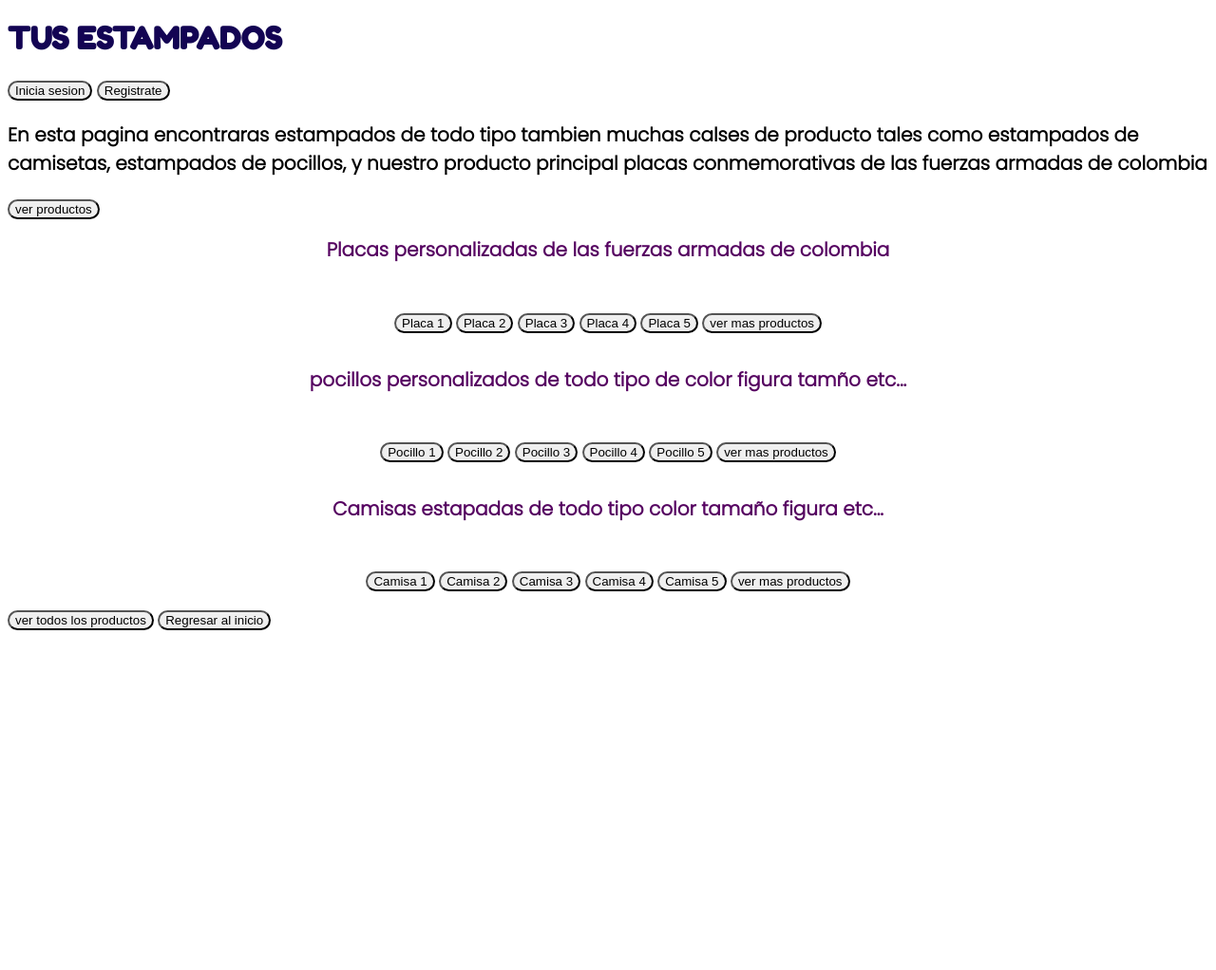
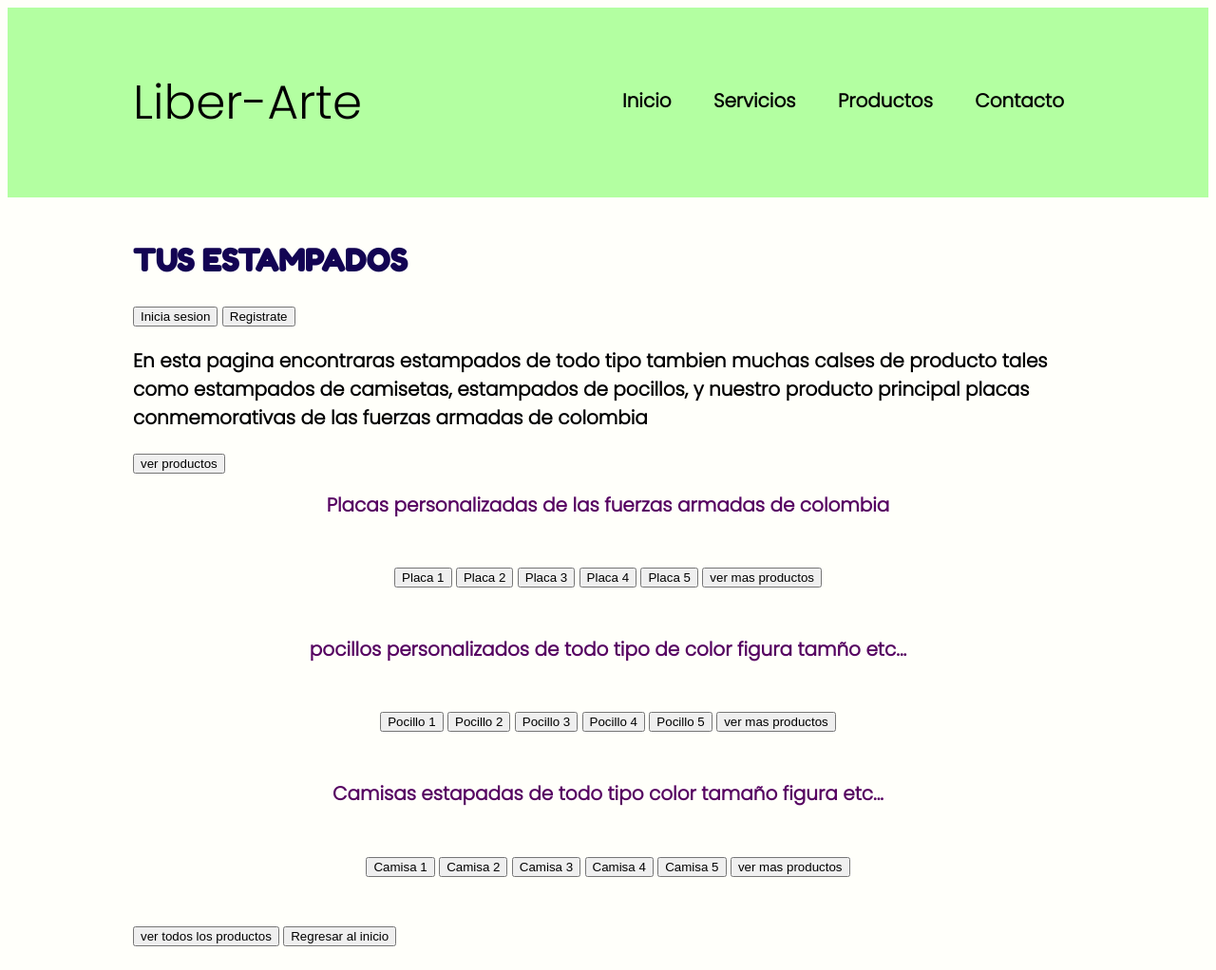
Before and after one commit to Dialpi/Proyecto_SENA_TPS, a PHP site: page /pagina.html in a window 1280 px wide. Shown: the whole page at 95% size. Before the commit the page ends 664 px from the top, so only its background shows below. Run offline with PHP 8.4, Linux system fonts and the light colour scheme.

Commit message:
creacion del header

```diff
--- a/PaginaWeb/estilos.css
+++ b/PaginaWeb/estilos.css
@@ -1,13 +1,76 @@
+
+
 @import url('https://fonts.googleapis.com/css2?family=Fredoka+One&family=Poppins:wght@300&display=swap');
 
 body {
+    background: #fffffa;
     font-family: 'Poppins', sans-serif;
+    }
+header {
+  width: 100%;
+  overflow: hidden;
+  background:#B3FFA1;
+  margin-bottom: 20px;
+}
+.wrapper {
+    width: 90%;
+    max-width: 1000px;
+    margin:auto;
+    overflow: hidden;
+}
 
+header .logo {
+  color: #000;
+  font-size:  50px;
+  line-height: 200px;
+  float:left;
+}
+header nav {
+  float:right;
+  line-height: 200px;
+}
+header nav a{
+    display: inline-block;
+    color: #000;
+    text-decoration: none;
+    padding: 10px 20px;
+    line-height:normal;
+    font-size: 20px;
+    font-weight: bold;
+    -webkit-transition:all 500ms ease ;
+    -o-transition:all 500ms ease ;
+    transition:all 500ms ease ;
 
 }
-
-.boton-placas {
-    border-radius: 20px;
+header nav a:hover {
+  background: #0D7100;
+  border-radius: 50px;
+}
+.header2 {
+  position:fixed;
+  height: 100px;
+}
+.header2 .logo {
+  line-height: 100px;
+  font-size: 50px;
+}
+.header2 nav {
+  line-height: 100px;
+}
+@media screen and (max-width: 950px) {
+  header .logo,
+  header nav {
+    width:100%;
+    text-align:center;
+    line-height: 100px;
+  }
+  .header2{
+    height: auto;
+  }
+ .header2 .logo,
+ .header2 nav  {
+   line-height: 50px;
+ }
 
 }
 
@@ -20,7 +83,9 @@ body {
     background-image: linear-gradient(to bottom, #2079b0, #eb94d0);
     text-decoration: none;
   }
-
+.contenido p {
+  margin-bottom: 1em;
+}
 #placa{
     display: flex;
   flex-direction: column;
--- /dev/null
+++ b/PaginaWeb/header.js
@@ -0,0 +1,12 @@
+$(document).ready(function(){
+
+    $(window).scroll(function(){
+        if($(this).scrollTop() > 0){
+           $('header').addClass('header2');
+        }else{
+            $('header').removeClass('header2');
+        }
+
+    });
+
+});
--- a/PaginaWeb/pagina.html
+++ b/PaginaWeb/pagina.html
@@ -2,13 +2,27 @@
 <html>
     <head>
         <meta charset="utf-8" />
-        <title>TUS ESTAMPADOS!</title>
+        <title>Liber-Arte</title>
         <link rel="stylesheet" href="./estilos.css">
         <script src="pagina.js"></script>
+        <script src="https://code.jquery.com/jquery-latest.js"></script>
+        <script src="header.js"></script>
 
     </head>
      <body>
 
+         <header>
+             <div class="wrapper">
+                <div class="logo">Liber-Arte</div>
+                <nav>
+                    <a href="#">Inicio</a>
+                    <a href="#">Servicios</a>
+                    <a href="#">Productos</a>
+                    <a href="#">Contacto</a>
+                </nav>
+            </div>
+         </header>
+         <section class="contenido wrapper">
                 <h1 class="titulo">TUS ESTAMPADOS</h1>
                 <div class="boton1">
                     <button onclick = "location.href='./inicia_sesion.html'" class="boton-placas">Inicia sesion</button>
@@ -29,8 +43,9 @@
                         <button class="boton-placas">Placa 4</button>
                         <button class="boton-placas">Placa 5 </button>
                         <button class="boton-placas">ver mas productos</button>
+                        </div>
                     </p>
-        </div>
+
                 </section>
                  <section id="placa">
                         <h2 class="subtitulo">pocillos personalizados de todo tipo de color figura tamño etc...</h2>
@@ -42,8 +57,9 @@
                             <button class="boton-placas">Pocillo 4</button>
                             <button class="boton-placas">Pocillo 5</button>
                             <button class="boton-placas">ver mas productos</button>
+                            </div>
                         </p>
-        </div>
+
                     </section>
                  <section id="placa">
                         <h2 class="subtitulo">Camisas estapadas de todo tipo color tamaño figura etc...</h2>
@@ -56,14 +72,19 @@
                         <button class="boton-placas">Camisa 4</button>
                         <button class="boton-placas">Camisa 5 </button>
                         <button class="boton-placas">ver mas productos</button>
+                        </div>
                         </p>
-            </div>
                 </section>
-
+                    <section id="placa"></section>
+                        <p>
                         <div class="boton1">
                         <button class="boton-placas">ver todos los productos</button>
                         <button class="boton-placas">Regresar al inicio</button>
                          </div>
+                        </p>
+                    </section>
+
+        </section>
      </body>
 
 </html>
```
Lines whose indentation alone changed are shown as unchanged.
